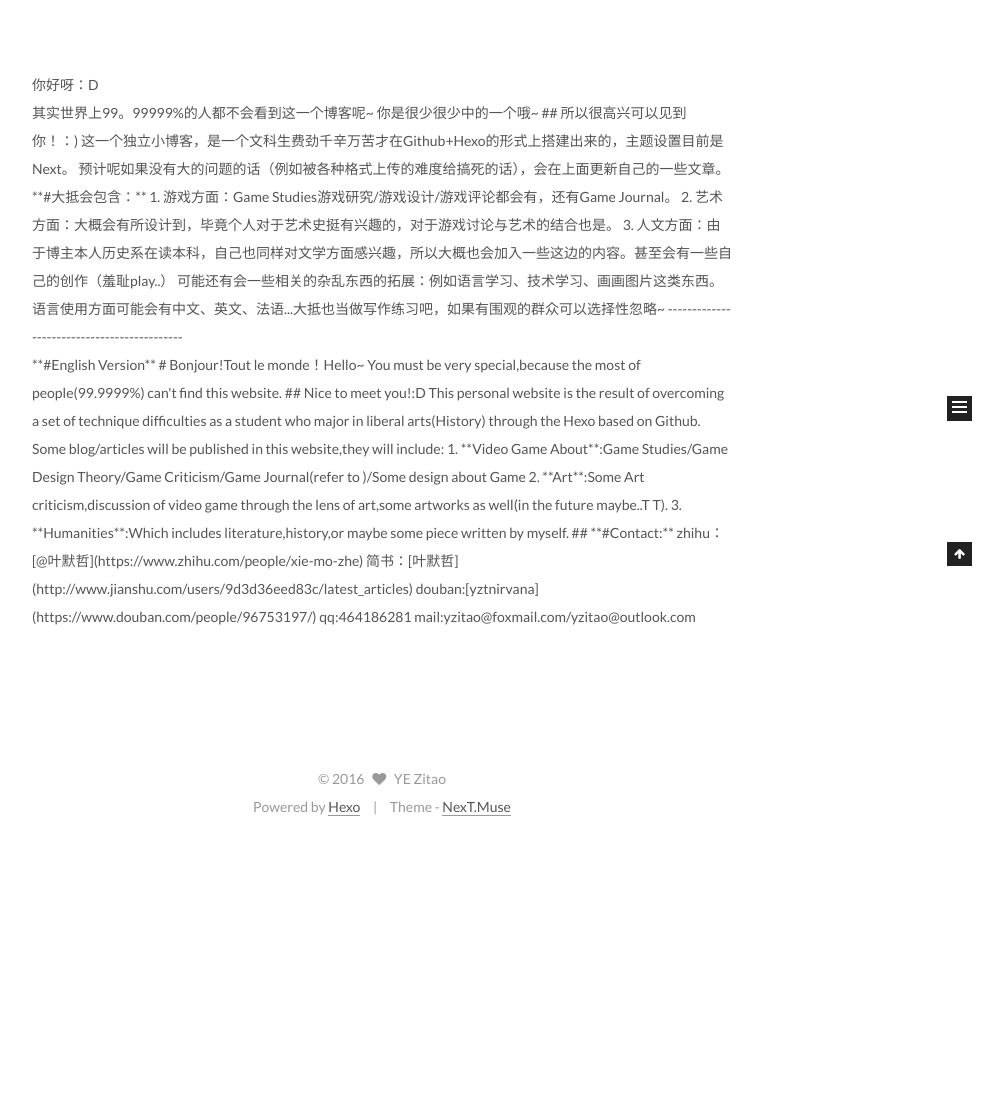
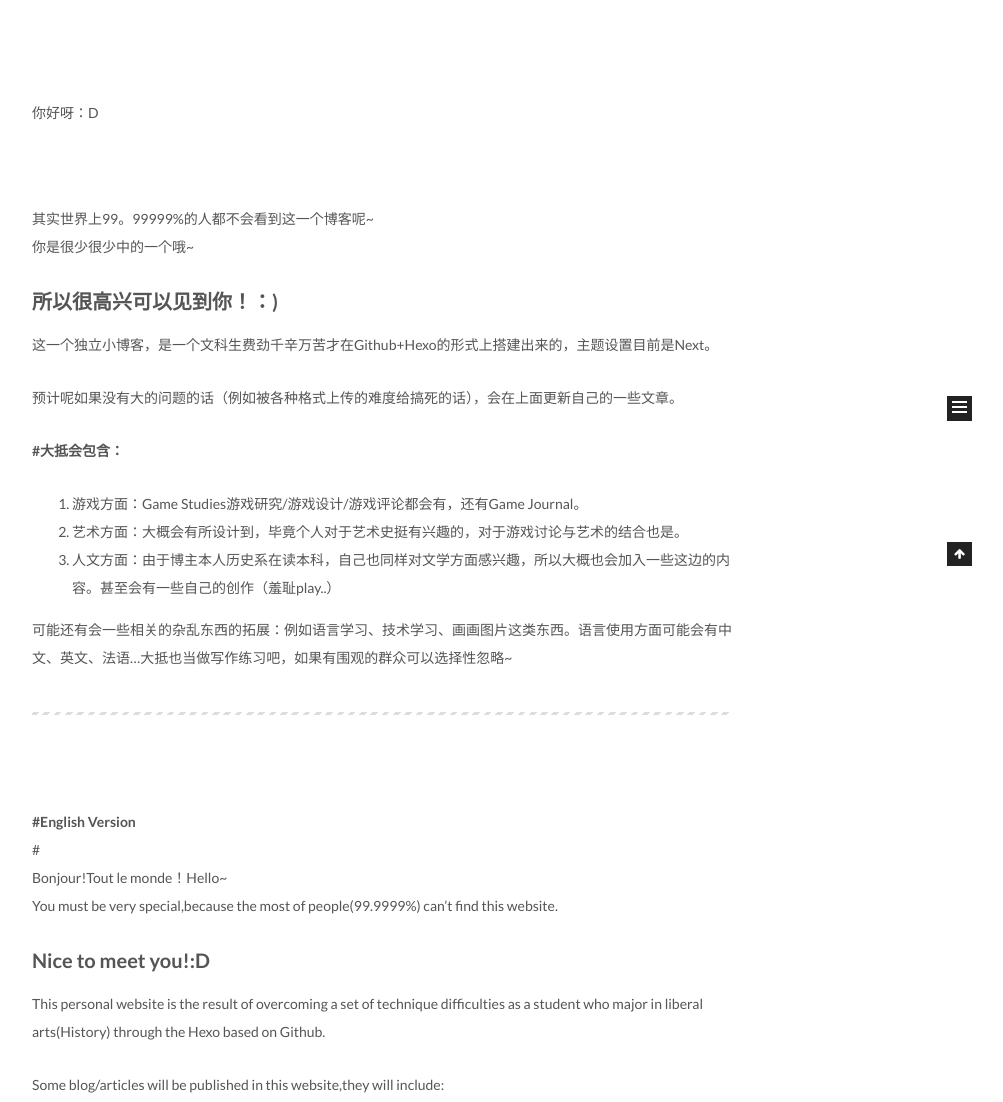
Before and after one commit to yzitao/yzitao.github.io, a plain HTML site: page About/index.html in a window 1280 px wide. Shown: the part 334-1436 px from the top of the page, without its empty margins (258-1261 px from the left). Before the commit the page ends 1175 px from the top, so only its background shows below. Drawn offline with Linux system fonts and the light colour scheme.

Commit message:
Site updated: 2016-07-24 20:50:34

```diff
--- a/About/index.html
+++ b/About/index.html
@@ -86,59 +86,35 @@
 
 <meta name="description" content="你好呀：D
 
+其实世界上99。99999%的人都不会看到这一个博客呢~你是很少很少中的一个哦~
+所以很高兴可以见到你！：)这一个独立小博客，是一个文科生费劲千辛万苦才在Github+Hexo的形式上搭建出来的，主题设置目前是Next。
+预计呢如果没有大的问题的话（例如被各种格式上传的难度给搞死的话），会在上面更新自己的一些文章。
+#大抵会包含：
 
-
-其实世界上99。99999%的人都不会看到这一个博客呢~
-你是很少很少中的一个哦~
-
-## 所以很高兴可以见到你！：)
-
-
-这一个独立小博客，是一个文科生费劲千辛万苦才在Github+Hexo的形式上搭建出来的，主题设置目前是Next。
-
-预计呢如果没有大的问题的话（例如被各种格式上传的难度给搞死的话），会在上面更新自己的一些文章。
-
-**#大抵会包含：**
-1. 游戏方面：G">
+游戏方面：Game Studies游戏研究/游戏设">
 <meta property="og:type" content="website">
 <meta property="og:title" content="about">
 <meta property="og:url" content="http://yzitao.github.io/about/index.html">
 <meta property="og:site_name" content="Kayabaakihiko">
 <meta property="og:description" content="你好呀：D
 
+其实世界上99。99999%的人都不会看到这一个博客呢~你是很少很少中的一个哦~
+所以很高兴可以见到你！：)这一个独立小博客，是一个文科生费劲千辛万苦才在Github+Hexo的形式上搭建出来的，主题设置目前是Next。
+预计呢如果没有大的问题的话（例如被各种格式上传的难度给搞死的话），会在上面更新自己的一些文章。
+#大抵会包含：
 
-
-其实世界上99。99999%的人都不会看到这一个博客呢~
-你是很少很少中的一个哦~
-
-## 所以很高兴可以见到你！：)
-
-
-这一个独立小博客，是一个文科生费劲千辛万苦才在Github+Hexo的形式上搭建出来的，主题设置目前是Next。
-
-预计呢如果没有大的问题的话（例如被各种格式上传的难度给搞死的话），会在上面更新自己的一些文章。
-
-**#大抵会包含：**
-1. 游戏方面：G">
-<meta property="og:updated_time" content="2016-07-24T12:15:10.000Z">
+游戏方面：Game Studies游戏研究/游戏设">
+<meta property="og:updated_time" content="2016-07-24T12:37:55.000Z">
 <meta name="twitter:card" content="summary">
 <meta name="twitter:title" content="about">
 <meta name="twitter:description" content="你好呀：D
 
+其实世界上99。99999%的人都不会看到这一个博客呢~你是很少很少中的一个哦~
+所以很高兴可以见到你！：)这一个独立小博客，是一个文科生费劲千辛万苦才在Github+Hexo的形式上搭建出来的，主题设置目前是Next。
+预计呢如果没有大的问题的话（例如被各种格式上传的难度给搞死的话），会在上面更新自己的一些文章。
+#大抵会包含：
 
-
-其实世界上99。99999%的人都不会看到这一个博客呢~
-你是很少很少中的一个哦~
-
-## 所以很高兴可以见到你！：)
-
-
-这一个独立小博客，是一个文科生费劲千辛万苦才在Github+Hexo的形式上搭建出来的，主题设置目前是Next。
-
-预计呢如果没有大的问题的话（例如被各种格式上传的难度给搞死的话），会在上面更新自己的一些文章。
-
-**#大抵会包含：**
-1. 游戏方面：G">
+游戏方面：Game Studies游戏研究/游戏设">
 
 
 
@@ -289,54 +265,30 @@
   <div id="posts" class="posts-expand">
 
 
-      <br>
-你好呀：D
+      <p><br><br>你好呀：D</p>
+<p><br></p>
+<p>其实世界上99。99999%的人都不会看到这一个博客呢~<br>你是很少很少中的一个哦~</p>
+<h2 id="所以很高兴可以见到你！："><a href="#所以很高兴可以见到你！：" class="headerlink" title="所以很高兴可以见到你！：)"></a>所以很高兴可以见到你！：)</h2><p>这一个独立小博客，是一个文科生费劲千辛万苦才在Github+Hexo的形式上搭建出来的，主题设置目前是Next。</p>
+<p>预计呢如果没有大的问题的话（例如被各种格式上传的难度给搞死的话），会在上面更新自己的一些文章。</p>
+<p><strong>#大抵会包含：</strong></p>
+<ol>
+<li>游戏方面：Game Studies游戏研究/游戏设计/游戏评论都会有，还有Game Journal。</li>
+<li>艺术方面：大概会有所设计到，毕竟个人对于艺术史挺有兴趣的，对于游戏讨论与艺术的结合也是。</li>
+<li>人文方面：由于博主本人历史系在读本科，自己也同样对文学方面感兴趣，所以大概也会加入一些这边的内容。甚至会有一些自己的创作（羞耻play..）</li>
+</ol>
+<p>可能还有会一些相关的杂乱东西的拓展：例如语言学习、技术学习、画画图片这类东西。语言使用方面可能会有中文、英文、法语…大抵也当做写作练习吧，如果有围观的群众可以选择性忽略~</p>
+<hr>
+<p>  <br></p>
+<p><strong>#English Version</strong><br>#<br>Bonjour!Tout le monde！Hello~<br>You must be very special,because the most of people(99.9999%) can’t find this website.</p>
+<h2 id="Nice-to-meet-you-D"><a href="#Nice-to-meet-you-D" class="headerlink" title="Nice to meet you!:D"></a>Nice to meet you!:D</h2><p>This personal website is the result of overcoming a set of technique difficulties as a student who major in liberal arts(History) through the Hexo based on Github.</p>
+<p>Some blog/articles will be published in this website,they will include:</p>
+<ol>
+<li><strong>Video Game About</strong>:Game Studies/Game Design Theory/Game Criticism/Game Journal(refer to <game design="" workshop="">)/Some design about Game</game></li>
+<li><strong>Art</strong>:Some Art criticism,discussion of video game through the lens of art,some artworks as well(in the future maybe..T T).</li>
+<li><strong>Humanities</strong>:Which includes literature,history,or maybe some piece written by myself.</li>
+</ol>
+<h2 id="Contact"><a href="#Contact" class="headerlink" title="#Contact:"></a><strong>#Contact:</strong></h2><p>zhihu： <a href="https://www.zhihu.com/people/xie-mo-zhe" target="_blank" rel="external">@叶默哲</a><br>简书：<a href="http://www.jianshu.com/users/9d3d36eed83c/latest_articles" target="_blank" rel="external">叶默哲</a><br>douban:<a href="https://www.douban.com/people/96753197/" target="_blank" rel="external">yztnirvana</a><br>qq:464186281<br>mail:yzitao@foxmail.com/yzitao@outlook.com</p>
 
-<br>
-
-其实世界上99。99999%的人都不会看到这一个博客呢~
-你是很少很少中的一个哦~
-
-## 所以很高兴可以见到你！：)
-
-
-这一个独立小博客，是一个文科生费劲千辛万苦才在Github+Hexo的形式上搭建出来的，主题设置目前是Next。
-
-预计呢如果没有大的问题的话（例如被各种格式上传的难度给搞死的话），会在上面更新自己的一些文章。
-
-**#大抵会包含：**
-1. 游戏方面：Game Studies游戏研究/游戏设计/游戏评论都会有，还有Game Journal。
-2. 艺术方面：大概会有所设计到，毕竟个人对于艺术史挺有兴趣的，对于游戏讨论与艺术的结合也是。
-3. 人文方面：由于博主本人历史系在读本科，自己也同样对文学方面感兴趣，所以大概也会加入一些这边的内容。甚至会有一些自己的创作（羞耻play..）
-
-可能还有会一些相关的杂乱东西的拓展：例如语言学习、技术学习、画画图片这类东西。语言使用方面可能会有中文、英文、法语...大抵也当做写作练习吧，如果有围观的群众可以选择性忽略~
-
-
- --------------------------------------------
-  <br>
-
-**#English Version**
-#
-Bonjour!Tout le monde！Hello~
-You must be very special,because the most of people(99.9999%) can't find this website.
-
-## Nice to meet you!:D
-
-This personal website is the result of overcoming a set of technique difficulties as a student who major in liberal arts(History) through the Hexo based on Github.
-
-Some blog/articles will be published in this website,they will include:
-1. **Video Game About**:Game Studies/Game Design Theory/Game Criticism/Game Journal(refer to <game design="" workshop="">)/Some design about Game
-2. **Art**:Some Art criticism,discussion of video game through the lens of art,some artworks as well(in the future maybe..T T).
-3. **Humanities**:Which includes literature,history,or maybe some piece written by myself.
-
-
-## **#Contact:**
-zhihu： [@叶默哲](https://www.zhihu.com/people/xie-mo-zhe)
-简书：[叶默哲](http://www.jianshu.com/users/9d3d36eed83c/latest_articles)
-douban:[yztnirvana](https://www.douban.com/people/96753197/)
-qq:464186281
-mail:yzitao@foxmail.com/yzitao@outlook.com
-</game>
 
   </div>
 
--- a/css/main.css
+++ b/css/main.css
@@ -1548,7 +1548,7 @@ pre .javascript .function {
   width: 4px;
   height: 4px;
   border-radius: 50%;
-  background: #822fb8;
+  background: #d7ff7e;
 }
 .links-of-blogroll {
   font-size: 13px;
```
